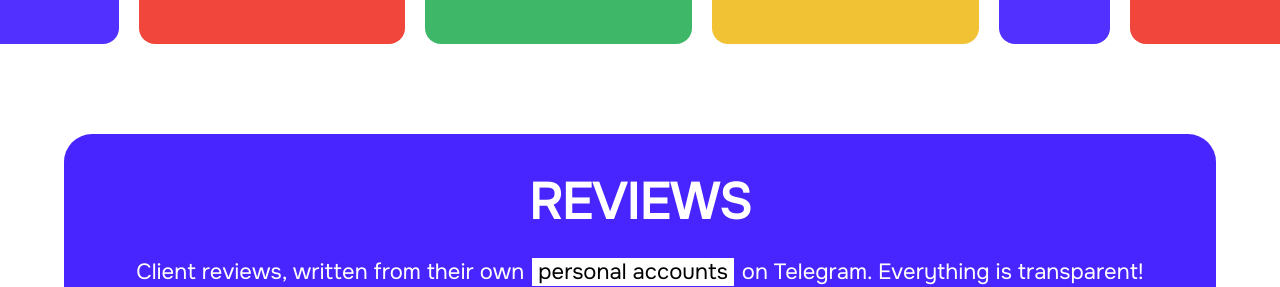
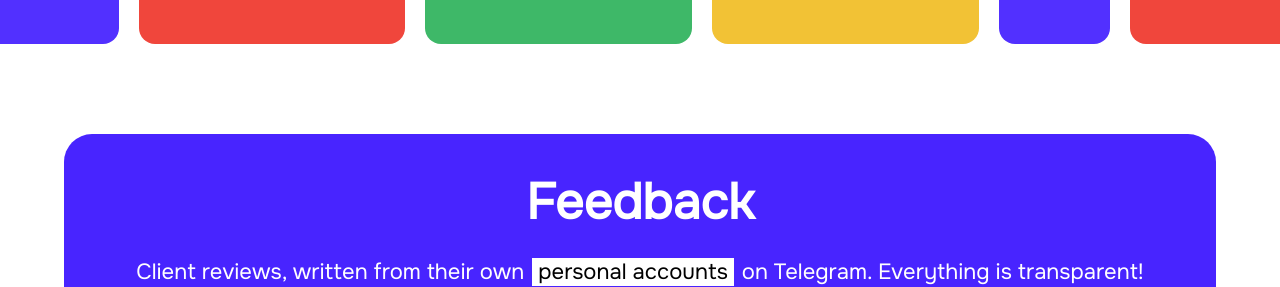
Before and after one commit to ZlyiUcra/workford, a React (Vite) app: page / in a window 1280 px wide. Shown: the part 1900-2187 px from the top of the page. Built offline with nearby package versions, Linux system fonts and the light colour scheme.

Commit message:
Refines Modal buttons background

```diff
--- a/src/components/ModalWindow/ModalWindow.css
+++ b/src/components/ModalWindow/ModalWindow.css
@@ -91,11 +91,11 @@
 }
 
 .social.telegram {
-  content: url(/src/assets/telegram.svg);
+  content: url(/src/assets/icons/telegram.svg);
 }
 
 .social.instagram {
-  content: url(/src/assets/instagram.svg);
+  content: url(/src/assets/icons/instagram.svg);
 }
 
 .social-button:hover {
--- a/src/main.tsx
+++ b/src/main.tsx
@@ -321,7 +321,7 @@ function Main() {
       </div>
 
       <div className="review-block">
-        <h1>REVIEWS</h1>
+        <h1>Feedback</h1>
         <p className="description">
           Client reviews, written from their own
           <span className="selecting"> personal accounts </span>
```
